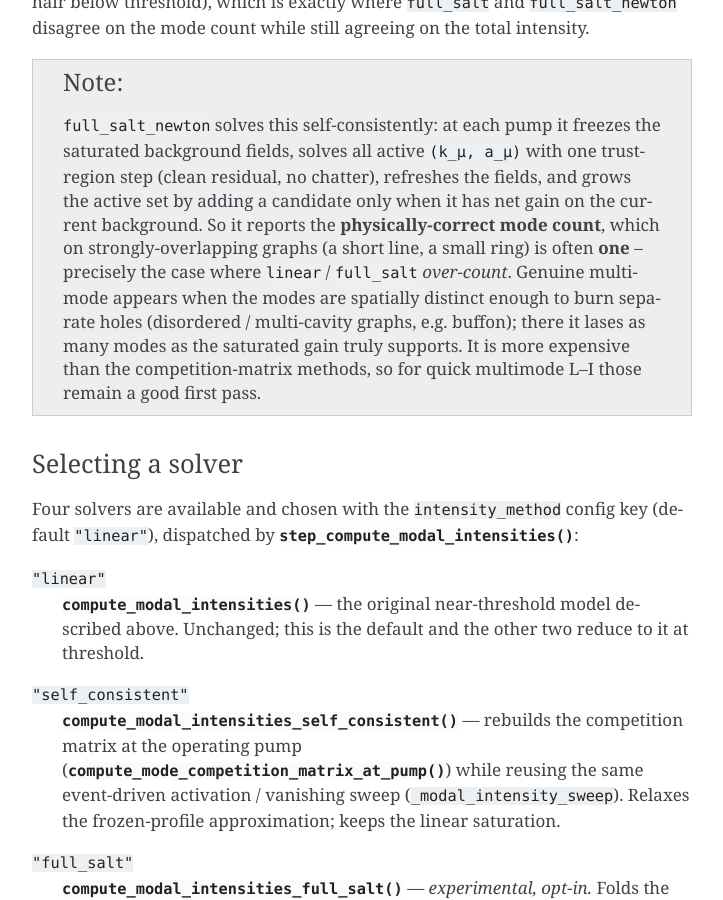
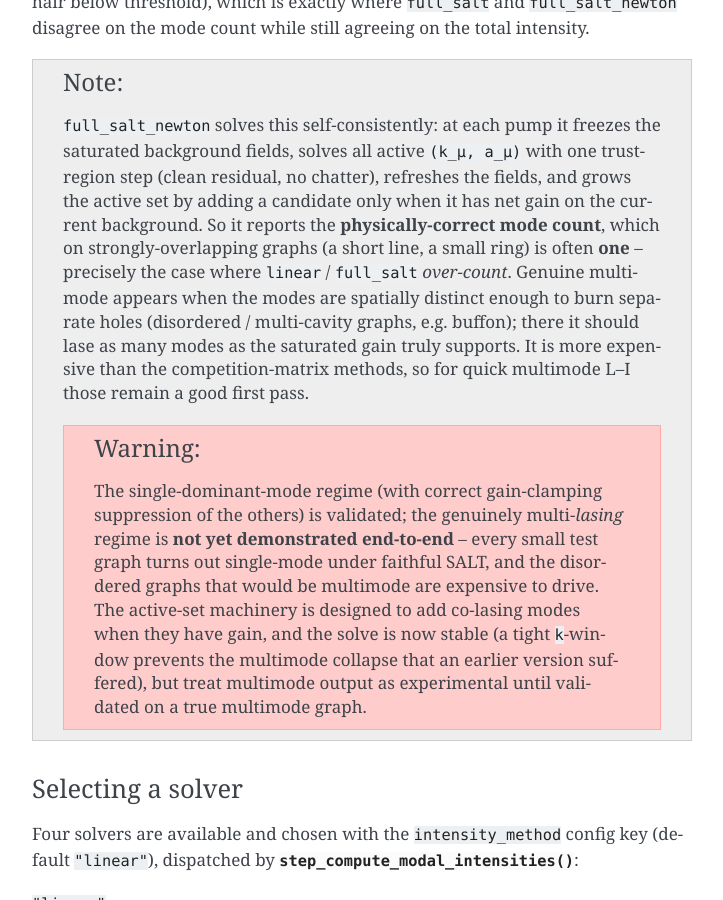
Before and after one commit to arnaudon/netSALT, a Sphinx documentation site: the page built from doc/source/lasing.rst, in a window 1280 px wide and 900 px high, scrolled down 5593 px. Shown: the whole window, without its empty margins (388-1111 px from the left). Built offline with Sphinx 7.4.7, drawn with Linux system fonts in a browser that asks for light colours.

Commit message:
docs: flag full_salt_newton multimode as not-yet-demonstrated
The single-dominant-mode regime is validated; genuine multi-lasing is not yet
shown end-to-end (test graphs are single-mode; multimode graphs are expensive).
The k-window fix removed the multimode collapse, but multimode output should be
treated as experimental until validated on a true multimode graph.

https://claude.ai/code/session_01EH6xEV2sQozKjjH6vNKjyC

```diff
--- a/doc/source/lasing.rst
+++ b/doc/source/lasing.rst
@@ -306,10 +306,21 @@ disagree on the mode count while still agreeing on the total intensity.
    strongly-overlapping graphs (a short line, a small ring) is often **one** --
    precisely the case where ``linear`` / ``full_salt`` *over-count*. Genuine
    multimode appears when the modes are spatially distinct enough to burn separate
-   holes (disordered / multi-cavity graphs, e.g. buffon); there it lases as many
-   modes as the saturated gain truly supports. It is more expensive than the
+   holes (disordered / multi-cavity graphs, e.g. buffon); there it should lase as
+   many modes as the saturated gain truly supports. It is more expensive than the
    competition-matrix methods, so for quick multimode L–I those remain a good
    first pass.
+
+   .. warning::
+
+      The single-dominant-mode regime (with correct gain-clamping suppression of
+      the others) is validated; the genuinely multi-*lasing* regime is **not yet
+      demonstrated end-to-end** -- every small test graph turns out single-mode
+      under faithful SALT, and the disordered graphs that would be multimode are
+      expensive to drive. The active-set machinery is designed to add co-lasing
+      modes when they have gain, and the solve is now stable (a tight ``k``-window
+      prevents the multimode collapse that an earlier version suffered), but treat
+      multimode output as experimental until validated on a true multimode graph.
 
 Selecting a solver
 ^^^^^^^^^^^^^^^^^^
```
